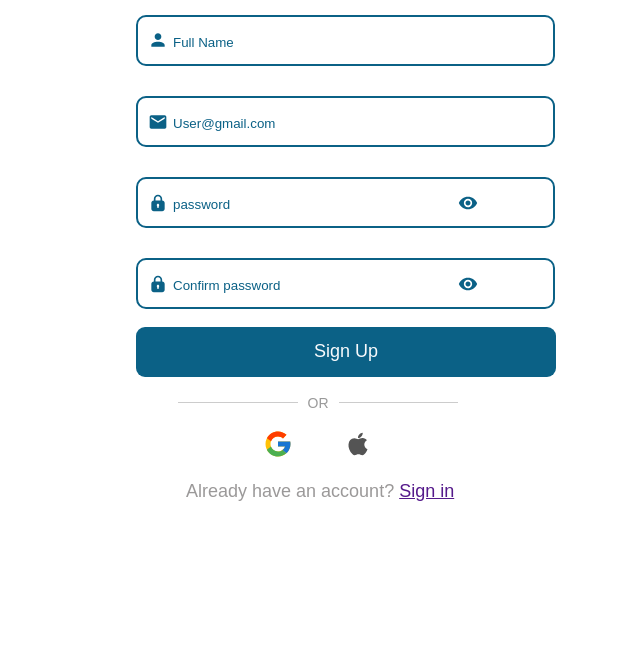
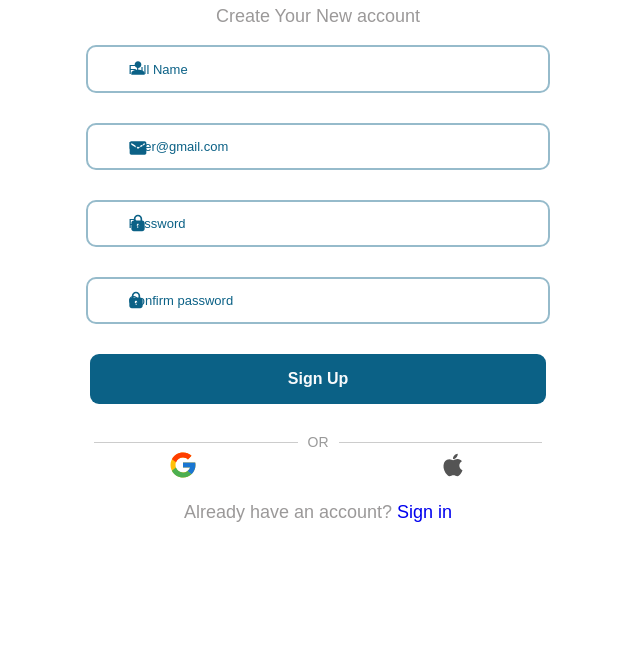
Before and after one commit to Oluwafemi-John1/VoltVista, a plain HTML site: page public/signup.html in a window 1280 px wide. Shown: the part 152-800 px from the top of the page, without its empty margins (322-962 px from the left). Drawn offline with Linux system fonts and the light colour scheme.

Commit message:
working on signup

```diff
--- a/public/signup.css
+++ b/public/signup.css
@@ -1,116 +1,127 @@
+
 body {
     font-family: Arial, Helvetica, sans-serif;
   }
+  .container-fluid{
+    margin-top: 100px;
+  }
+  .form{
+    text-align: center;
+  }
 
   #header{
-     padding-left: 36rem;
      font-weight: 100px;
      color: #0B6186;
+     text-align: center;
     }
 
-    #btn{
-      width: 420px;
-      height: 50px;
+   /* ICON  */
+    .nameIcon{
+      position: absolute;
+      top: 210px;
+      left: 450px;
+    }
+
+    .email{
+      position: absolute;
+      top: 290px;
+      left: 450px;
+    }
+
+   .pword{
+     position: absolute;
+     top: 365px;
+     left: 450px;
+    }
+
+    .pwords{
+      position: absolute;
+      top: 442px;
+      left: 448px;
+    }
+
+    .sign{
+      width: 36%;
       border-radius: 9px;
       border: 0;
       background-color: #0B6186;
       color: #f8fafc;
-      font-size: large;
+     display: block;
+     margin: auto;
+     justify-content: center;
+     padding: 1rem;
+     font-weight: 600;
+     font-size: 16px;
+     margin-top: 30px;
+
     }
 
-    /* .onc:hover{
-      background-color: gray;
-    } */
-     .view{
-     width: 370px;
-     height: 35px;
-     border-radius: 10px;
-     outline: none;
-     border:2px solid #0B6186;
-     padding: 2px 10px 10px 35px;
-     margin-top: 30px;
-     }
      ::placeholder{
-      position: absolute;
-      top: 18px;
+     font-size: 13px;
       color: #0B6186;
      }
-
-     .view2{
-      position: absolute;
-      left: 470px;
-      top: 182px;
+     .input-box input{
+      width: 30%;
+      border-radius: 10px;
+      outline: 0;
+      padding: 0.88rem 2.5rem;
+      border: 2px solid #96bbcb;
      }
-     .email{
-      position: absolute;
-      left: 470px;
-      top: 264px;
-     }
-     .pword{
-      position: absolute;
-      left: 470px;
-      top: 345px;
-     }
-     .pwords{
-      position: absolute;
-      left: 470px;
-      top: 426px;
+     .box{
+      margin-top: 30px;
      }
 
-     .inp{
-      padding-left: 450px;
-     }
-
-     /* #hr{
+      #hr{
       height: 3px;
       background-color: gray;
       border: 0;
       border-radius: 3px;
       width: 350px;
       margin-left: 490px;
-     } */
+     }
 
      .flex{
       display: flex;
-      justify-content: space-around;
-      gap: 1rem;
-     }
-
-     .pic1{
-      padding-left: 35pc;
-     }
-
-     .pic2{
-      padding-right: 35pc;
+      margin: auto;
+      justify-content: center;
+      gap: 15rem;
      }
 
      .last{
       font-size: large;
       font-weight: 500px;
-      margin-left: 500px;
       color: #9B9999;
+      text-align: center;
+     }
+     .last a{
+      text-decoration: none;
+     }
+     .last a:hover{
+      text-decoration: underline;
      }
      .Top{
-      margin-left: 550px;
       font-size: large;
       color: #9B9999;
+      text-align: center;
      }
      .pim{
       position: absolute;
       right: 480px;
       top: 345px;
      }
-     .pim2{
+
+      .pim2{
       position: absolute;
       right: 480px;
       top: 426px;
      }
+
      #orDivider{
       display: flex;
       align-items: center;
       text-align: center;
       width: 100%;
-      max-width: 300px;
+      max-width: 37%;
       margin: auto;
      }
 
@@ -120,10 +131,41 @@ body {
        height: 1px;
        background-color: #ccc;
        margin: 0 10px;
+       margin-top: 30px;
      }
 
      #orDivider span{
       color: #999;
       font-size: 14px;
       text-transform: uppercase;
+      margin-top: 30px;
      }
+
+        /* RESPONSIVENESS  */
+
+     @media only screen and (max-width:992px){
+    .input-box input{
+      width: 50%;
+    }
+    .flex{
+      gap: 5rem;
+    }
+     }
+     @media only screen and (max-width:1200px){
+    .input-box input{
+      width: 50%;
+    }
+    .sign{
+      width:58%;
+    }
+    #orDivider{
+    max-width: 60%;
+    }
+     }
+
+
+     /* @media only screen and (max-width:1400px){
+    .input-box input{
+      width: 50%;
+    }
+     } */
--- a/public/signup.html
+++ b/public/signup.html
@@ -4,61 +4,61 @@
   <meta charset="UTF-8">
   <meta name="viewport" content="width=device-width, initial-scale=1.0">
   <title>Document</title>
+
   <link rel="stylesheet" href="signup.css">
 </head>
 <body>
+ <div class="container-fluid">
    <h1 id="header">Resgister</h1>
    <p class="Top">Create Your New account</p>
-    <br>
+
    <!-- INPUT  -->
-     <div class="inp">
-       <div>
-         <img src="img signup/icon7.svg" alt="" class="view2">
-         <input type="text" placeholder="Full Name" class="view">
+   <form class="form">
+      <div class="input-box">
+       <img src="img signup/icon7.svg" alt="" class="nameIcon">
+       <input type="text" placeholder="Full Name" >
       </div>
 
-       <div>
+      <div class="input-box">
         <img src="img signup/icon2.svg" alt="" class="email">
-         <input type="email" placeholder="User@gmail.com" class="view">
+        <input type="text" placeholder="User@gmail.com" class="box">
       </div>
 
-       <div>
+      <div class="input-box">
         <img src="img signup/icon5.svg" alt="" class="pword">
-         <img src="img signup/icon6 (1).svg" alt="" class="pim">
-         <input type="password" placeholder="password" class="view">
+        <input type="text" placeholder="Password" class="box">
+        <!-- <img src="img signup/icon6 (1).svg" alt="" class=""> -->
       </div>
 
-       <div>
+     <div class="input-box">
        <img src="img signup/icon5.svg" alt="" class="pwords">
-         <img src="img signup/icon6 (1).svg" alt="" class="pim2">
-         <input type="password" placeholder="Confirm password" class="view">
+       <input type="text" placeholder="Confirm password" class="box">
      </div>
-       <br>
-       <button id="btn" onclick="Signup()">Sign Up</button>
+     <button type="button" class="sign" onclick="Signup()">Sign Up</button>
+    </form>
   </div>
 
-           <br>
+
+
   <div id="orDivider">
     <hr>
     <span>or</span>
     <hr>
   </div>
-         <br>
+
   <div class="flex">
     <div onclick="signGoogle()" class="onc">
       <img src="img signup/icon4.svg" alt="" class="pic1">
     </div>
+
     <div>
      <img src="img signup/icon3.svg" alt="" class="pic2">
     </div>
   </div>
-         <p class="last">Already have an account? <a href="" onclick="signin()">Sign in</a></p>
-
-     </div>
+  <p class="last">Already have an account? <a href="signin.html" onclick="signin()">Sign in</a></p>
 
 
-
-
+ <!-- SCRIPT  -->
 
 
 
```
Lines whose indentation alone changed are shown as unchanged.
